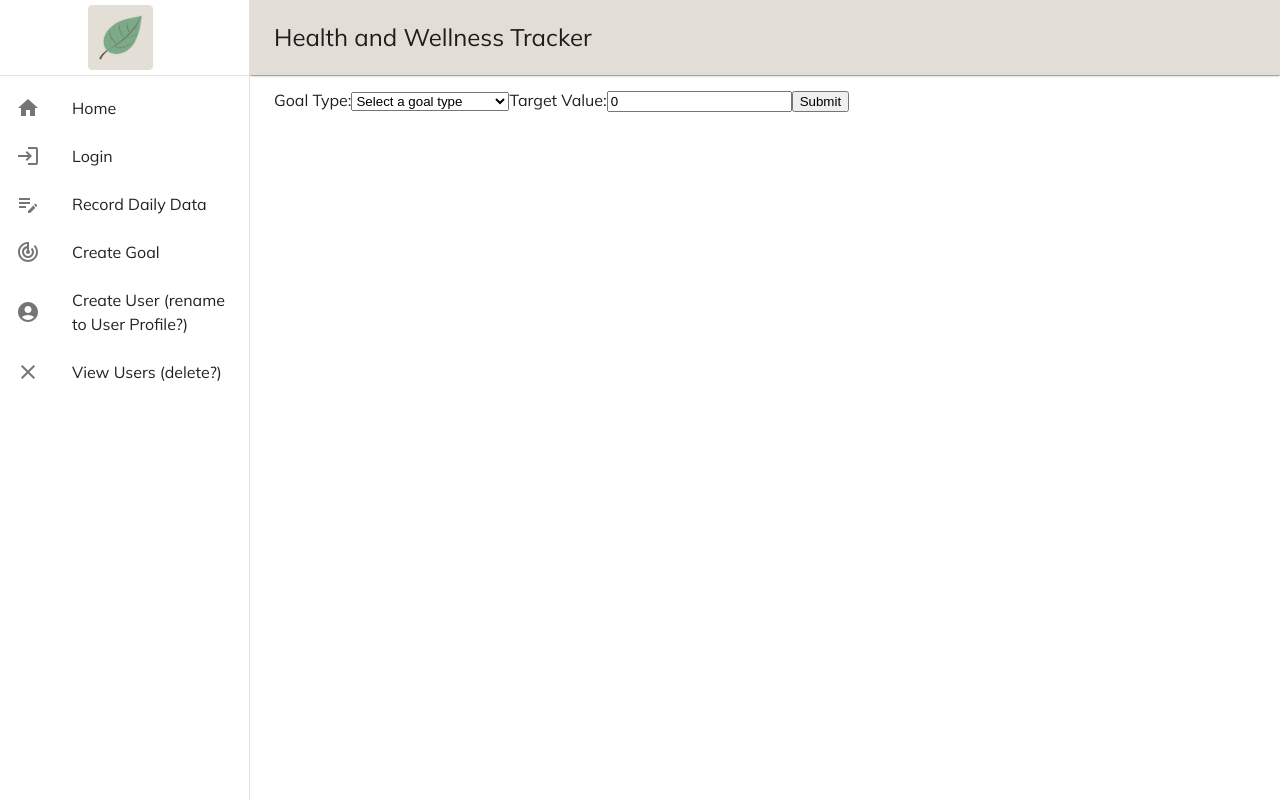
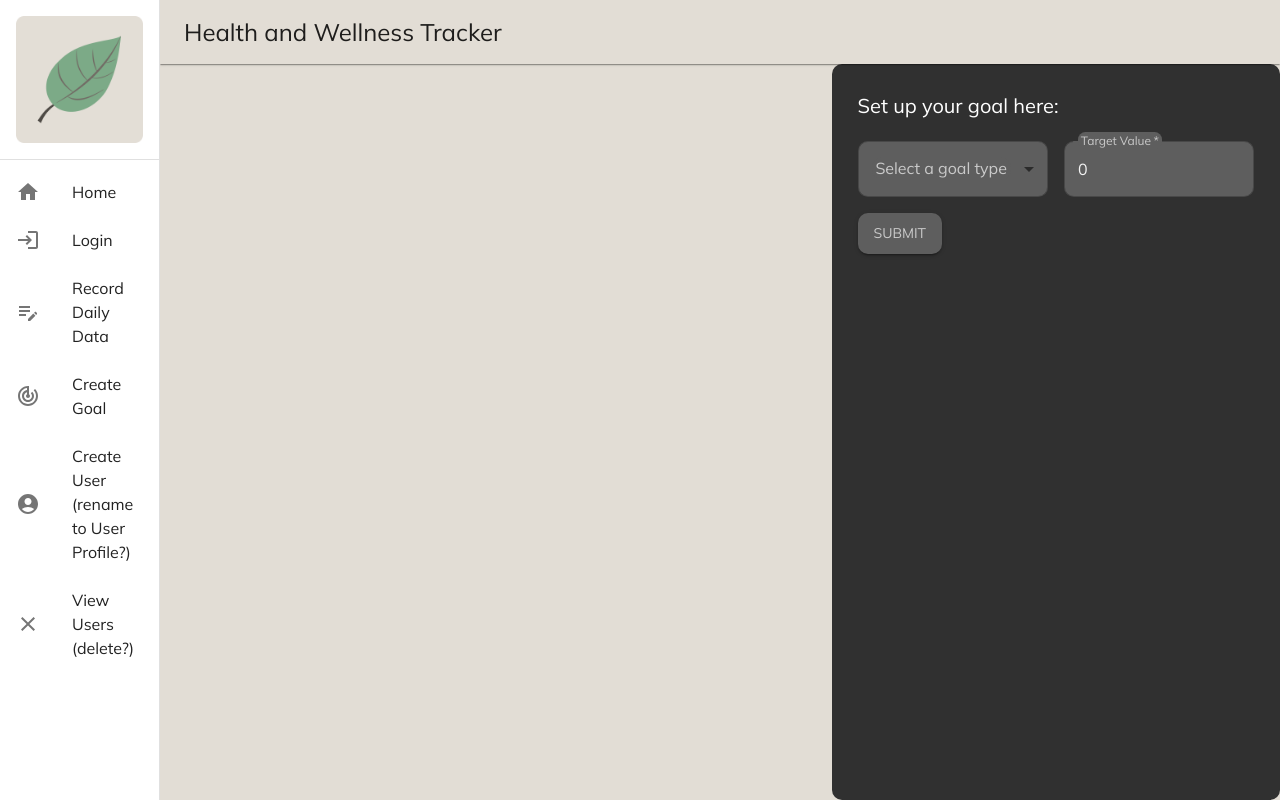
Before and after one commit to totallynotcory/CS763-Project, a React (Create React App) app in the folder code/client/: page /create-goal in a window 1280 px wide. Built offline with nearby package versions, Linux system fonts and the light colour scheme.

Commit message:
add ui to CreateGoal, CreateUser, dailydata

```diff
--- a/code/client/src/App.js
+++ b/code/client/src/App.js
@@ -1,29 +1,41 @@
 import "./App.css";
 import { BrowserRouter as Router, Route, Routes, Link } from "react-router-dom";
 import Home from "./components/Home.js";
-import Login from './components/Login.js';
+import Login from "./components/Login.js";
 import CreateUser from "./components/CreateUser.js";
 import ViewUsers from "./components/ViewUsers.js";
 import DailyData from "./components/DailyData.js";
-import CreateGoal from './components/CreateGoal.js';
+import CreateGoal from "./components/CreateGoal.js";
 
 // Styling
-import { createTheme, CssBaseline, ThemeProvider,
-  Box, Drawer, AppBar, Toolbar, List, Typography, Divider,
-  ListItem, ListItemButton, ListItemIcon, ListItemText,
+import {
+  createTheme,
+  CssBaseline,
+  ThemeProvider,
+  Box,
+  Drawer,
+  AppBar,
+  Toolbar,
+  List,
+  Typography,
+  Divider,
+  ListItem,
+  ListItemButton,
+  ListItemIcon,
+  ListItemText,
 } from "@mui/material";
 
-import HomeIcon from '@mui/icons-material/Home';
-import LoginIcon from '@mui/icons-material/Login';
-import AccountCircleIcon from '@mui/icons-material/AccountCircle';
-import EditNoteIcon from '@mui/icons-material/EditNote';
-import TrackChangesIcon from '@mui/icons-material/TrackChanges';
-import CloseIcon from '@mui/icons-material/Close';
+import HomeIcon from "@mui/icons-material/Home";
+import LoginIcon from "@mui/icons-material/Login";
+import AccountCircleIcon from "@mui/icons-material/AccountCircle";
+import EditNoteIcon from "@mui/icons-material/EditNote";
+import TrackChangesIcon from "@mui/icons-material/TrackChanges";
+import CloseIcon from "@mui/icons-material/Close";
 
 import "@fontsource/mulish";
 
-const sidebarWidth = 250;
-const appBarHeight = 75;
+const sidebarWidth = "20vh";
+const appBarHeight = "4rem";
 
 const theme = createTheme({
   typography: {
@@ -31,7 +43,7 @@ const theme = createTheme({
   },
   palette: {
     primary: {
-      main: '#e2ddd5',
+      main: "#e2ddd5",
     },
   },
 });
@@ -40,21 +52,24 @@ function App() {
   return (
     <ThemeProvider theme={theme}>
       <Router>
-    <Box sx={{ display: 'flex' }}>
+        <Box sx={{ display: "flex" }}>
           <CssBaseline />
 
           {/* AppBar at the top */}
           <AppBar
             position="fixed"
-        sx={{ width: `calc(100% - ${sidebarWidth}px)`,
-              ml: `${sidebarWidth}px`,
-              height: `${appBarHeight}px`,
-              bgcolor: 'primary.main',
-              boxShadow: theme.shadows[1]
+            sx={{
+              width: `calc(100% - ${sidebarWidth})`,
+              ml: `${sidebarWidth}`,
+              height: `${appBarHeight}`,
+              bgcolor: "primary.main",
+              boxShadow: theme.shadows[1],
             }}
           >
-        <Toolbar sx={{ display: 'flex', alignItems: 'center', height: '100%' }}>
-          <Typography variant="h5" noWrap component="div" >
+            <Toolbar
+              sx={{ display: "flex", alignItems: "center", height: "100%" }}
+            >
+              <Typography variant="h5" noWrap component="div">
                 Health and Wellness Tracker
               </Typography>
             </Toolbar>
@@ -62,56 +77,86 @@ function App() {
 
           {/* Left side navigation drawer */}
           <Drawer
-        sx={{ width: sidebarWidth,
+            sx={{
+              width: sidebarWidth,
               flexShrink: 0,
-              '& .MuiDrawer-paper': {width: sidebarWidth, boxSizing: 'border-box' }
+              "& .MuiDrawer-paper": {
+                width: sidebarWidth,
+                boxSizing: "border-box",
+              },
             }}
             variant="permanent"
             anchor="left"
           >
-        <img src="/app-logo.png" alt="Logo" style={{ height: `${appBarHeight - 10}px`, width: `${appBarHeight - 10}px`, margin: '5px 0px 5px 87.5px'}} />
+            <img
+              src="/app-logo.png"
+              alt="Logo"
+              style={{
+                height: `${appBarHeight - "4rem"}`,
+                width: `${appBarHeight - "4rem"}`,
+                margin: "10%",
+              }}
+            />
             <Divider />
 
             {/* Sidebar Navigation */}
             <List>
               <ListItem disablePadding>
                 <ListItemButton component={Link} to="/">
-              <ListItemIcon> <HomeIcon /> </ListItemIcon>
+                  <ListItemIcon>
+                    {" "}
+                    <HomeIcon />{" "}
+                  </ListItemIcon>
                   <ListItemText primary="Home" />
                 </ListItemButton>
               </ListItem>
 
               <ListItem disablePadding>
                 <ListItemButton component={Link} to="/login">
-              <ListItemIcon> <LoginIcon /> </ListItemIcon>
+                  <ListItemIcon>
+                    {" "}
+                    <LoginIcon />{" "}
+                  </ListItemIcon>
                   <ListItemText primary="Login" />
                 </ListItemButton>
               </ListItem>
 
               <ListItem disablePadding>
                 <ListItemButton component={Link} to="/enter-daily-data">
-              <ListItemIcon> <EditNoteIcon /> </ListItemIcon>
+                  <ListItemIcon>
+                    {" "}
+                    <EditNoteIcon />{" "}
+                  </ListItemIcon>
                   <ListItemText primary="Record Daily Data" />
                 </ListItemButton>
               </ListItem>
 
               <ListItem disablePadding>
                 <ListItemButton component={Link} to="/create-goal">
-              <ListItemIcon> <TrackChangesIcon /> </ListItemIcon>
+                  <ListItemIcon>
+                    {" "}
+                    <TrackChangesIcon />{" "}
+                  </ListItemIcon>
                   <ListItemText primary="Create Goal" />
                 </ListItemButton>
               </ListItem>
 
               <ListItem disablePadding>
                 <ListItemButton component={Link} to="/create-user">
-              <ListItemIcon> <AccountCircleIcon /> </ListItemIcon>
+                  <ListItemIcon>
+                    {" "}
+                    <AccountCircleIcon />{" "}
+                  </ListItemIcon>
                   <ListItemText primary="Create User (rename to User Profile?)" />
                 </ListItemButton>
               </ListItem>
 
               <ListItem disablePadding>
                 <ListItemButton component={Link} to="/view-users">
-              <ListItemIcon> <CloseIcon /> </ListItemIcon>
+                  <ListItemIcon>
+                    {" "}
+                    <CloseIcon />{" "}
+                  </ListItemIcon>
                   <ListItemText primary="View Users (delete?)" />
                 </ListItemButton>
               </ListItem>
@@ -121,7 +166,7 @@ function App() {
           {/* Main content */}
           <Box
             component="main"
-        sx={{ flexGrow: 1, bgcolor: 'background.default', p: 3 }}
+            sx={{ flexGrow: 1, bgcolor: "background.default", p: 3 }}
           >
             <Toolbar />
 
@@ -134,7 +179,6 @@ function App() {
               <Route path="/enter-daily-data" element={<DailyData />} />
               <Route path="/create-goal" element={<CreateGoal />} />
             </Routes>
-
           </Box>
         </Box>
       </Router>
--- a/code/client/src/components/CreateGoal.js
+++ b/code/client/src/components/CreateGoal.js
@@ -1,10 +1,26 @@
-import { useState } from 'react'
-import apiClient from '../services/apiClient.js';
+import apiClient from "../services/apiClient.js";
+import React, { useState } from "react";
+import {
+  Box,
+  Typography,
+  TextField,
+  Grid,
+  Slider,
+  FormControlLabel,
+  Radio,
+  RadioGroup,
+  FormControl,
+  InputLabel,
+  Select,
+  MenuItem,
+  InputAdornment,
+} from "@mui/material";
+import { Button } from "@mui/material";
 
 function CreateGoal() {
   const [goalFormData, setGoalFormData] = useState({
-        type: '',
-        targetValue: 0
+    type: "",
+    targetValue: 0,
   });
 
   // Handle input changes
@@ -12,7 +28,7 @@ function CreateGoal() {
     const { name, value } = e.target;
     setGoalFormData((prevData) => ({
       ...prevData,
-        [name]: value
+      [name]: value,
     }));
   };
 
@@ -20,44 +36,153 @@ function CreateGoal() {
   const handleSubmit = async (event) => {
     event.preventDefault(); // Prevent default form submission behavior (e.g. page reload)
     try {
-        console.log(goalFormData)
+      console.log(goalFormData);
       // Sends a POST request to the backend with the form data
-        await apiClient.post('/create-goal', goalFormData);
+      await apiClient.post("/create-goal", goalFormData);
     } catch (error) {
-        console.error('Error creating goal:', error);
+      console.error("Error creating goal:", error);
     }
   };
 
   return (
+    <Box
+      sx={{
+        position: "fixed", // Change to fixed to attach it to the screen
+        top: 0,
+        left: 0,
+        right: 0,
+        bottom: 0,
+        backgroundColor: "#E2DDD5", // Background color
+        display: "flex",
+        justifyContent: "flex-end", // Align the content to the right
+        height: "100vh",
+      }}
+    >
+      <Box
+        sx={{
+          position: "absolute",
+          top: "4rem",
+          right: 0,
+          bottom: 0,
+          width: "35%",
+          padding: "2%",
+          backgroundColor: "#303030",
+          borderRadius: "10px",
+          color: "white",
+          height: "calc(100vh - 4rem)",
+          overflowY: "auto",
+        }}
+      >
+        <Typography variant="h6" gutterBottom sx={{ marginBottom: "5%" }}>
+          Set up your goal here:
+        </Typography>
+        {/* Set up your goal here:*/}
         <form onSubmit={handleSubmit}>
-
-      <label>Goal Type:</label>
-      <select
-        name="type"
+          <Grid container spacing={2}>
+            <Grid item xs={12} md={6}>
+              <FormControl fullWidth>
+                <InputLabel
+                  sx={{
+                    backgroundColor: "#5E5E5E", // question font background color
+                    padding: "0 2%",
+                    color: "#CACACA", // font color when unfocused
+                    borderRadius: "10px",
+                    "&.Mui-focused": {
+                      // font color when focused
+                      color: "#F8DEBD",
+                      borderRadius: "10px",
+                    },
+                  }}
+                >
+                  Select a goal type
+                </InputLabel>
+                <Select
+                  name="type" // Add name to ensure proper handling
                   value={goalFormData.type}
                   onChange={handleChange}
-        required
+                  label="Select a goal type"
+                  sx={{
+                    backgroundColor: "#5E5E5E",
+                    borderRadius: "10px",
+                    "& .MuiInputBase-input": {
+                      color: "#F4F4F4", // text in box(answer) - text color
+                    },
+                  }}
+                  MenuProps={{
+                    PaperProps: {
+                      sx: {
+                        backgroundColor: "#6F6F6F", // dropdown background color
+                        color: "#F4F4F4", // dropdown text color
+                      },
+                    },
+                  }}
                 >
-        <option value="" disabled>Select a goal type</option>
-        <option value="sleep">Sleep (Hours)</option>
-        <option value="weight">Weight (lbs)</option>
-        <option value="steps">Steps (Step Count)</option>
-        <option value="water">Water Intake (Glasses)</option>
-        <option value="exercise">Exercise (Minutes)</option>
-      </select>
+                  <MenuItem value="sleep">Sleep (Hours)</MenuItem>
+                  <MenuItem value="weight">Weight (lbs)</MenuItem>
+                  <MenuItem value="steps">Steps (Step Count)</MenuItem>
+                  <MenuItem value="water">Water Intake (Glasses)</MenuItem>
+                  <MenuItem value="exercise">Exercise (Minutes)</MenuItem>
+                </Select>
+              </FormControl>
+            </Grid>
 
-      <label>Target Value:</label>
-      <input
+            <Grid item xs={12} md={6}>
+              <FormControl fullWidth>
+                <TextField
                   type="number"
                   name="targetValue"
+                  label="Target Value"
                   value={goalFormData.targetValue}
                   onChange={handleChange}
                   required
+                  InputLabelProps={{
+                    sx: {
+                      backgroundColor: "#5E5E5E", // question font background color
+                      padding: "0 2%",
+                      color: "#CACACA", // font color when unfocused
+                      borderRadius: "10px",
+                      "&.Mui-focused": {
+                        // font color when focused
+                        color: "#F8DEBD",
+                        borderRadius: "10px",
+                      },
+                    },
+                  }}
+                  InputProps={{
+                    sx: {
+                      backgroundColor: "#5E5E5E",
+                      borderRadius: "10px",
+                      "& .MuiInputBase-input": {
+                        color: "#F4F4F4", // text in box(answer) - text color
+                      },
+                    },
+                  }}
+                  fullWidth
                 />
-
-      <button type="submit">Submit</button>
+              </FormControl>
+            </Grid>
+            <Grid item xs={12}>
+              <Button
+                type="submit"
+                variant="contained"
+                sx={{
+                  backgroundColor: "#5E5E5E",
+                  color: "#CACACA",
+                  borderRadius: "10px",
+                  padding: "2% 4%",
+                  "&:hover": {
+                    backgroundColor: "#F8DEBD",
+                    color: "#303030",
+                  },
+                }}
+              >
+                Submit
+              </Button>
+            </Grid>
+          </Grid>
         </form>
-  )
-
+      </Box>
+    </Box>
+  );
 }
-export default CreateGoal
+export default CreateGoal;
--- a/code/client/src/components/CreateUser.js
+++ b/code/client/src/components/CreateUser.js
@@ -1,16 +1,31 @@
 //IN PROGRESS
 
-import { useState } from 'react'
-import apiClient from '../services/apiClient.js';
+import { useState } from "react";
+import apiClient from "../services/apiClient.js";
+import {
+  Box,
+  Typography,
+  TextField,
+  Grid,
+  Slider,
+  FormControlLabel,
+  Radio,
+  RadioGroup,
+  FormControl,
+  InputLabel,
+  Select,
+  MenuItem,
+  InputAdornment,
+} from "@mui/material";
+import { Button } from "@mui/material";
 
 function CreateUser() {
-
   // State for form input values
   const [formData, setFormData] = useState({
-    userId: '',
-    name: '',
-    email: '',
-    passwordHashed: ''
+    userId: "",
+    name: "",
+    email: "",
+    passwordHashed: "",
   });
 
   // Handle input changes and update formData state
@@ -18,7 +33,7 @@ function CreateUser() {
     const { name, value } = e.target;
     setFormData((prevData) => ({
       ...prevData,
-      [name]: value
+      [name]: value,
     }));
   };
 
@@ -26,15 +41,42 @@ function CreateUser() {
   const handleSubmit = async (event) => {
     event.preventDefault(); // Prevent default form submission behavior (e.g. page reload)
     try {
-      await apiClient.post('/create-user', formData);
+      await apiClient.post("/create-user", formData);
     } catch (error) {
-      console.error('Error creating user:', error);
+      console.error("Error creating user:", error);
     }
   };
 
   return (
+    <Box
+      sx={{
+        position: "fixed", // Change to fixed to attach it to the screen
+        top: 0,
+        left: 0,
+        right: 0,
+        bottom: 0,
+        backgroundColor: "#E2DDD5", // Background color
+        display: "flex",
+        justifyContent: "flex-end", // Align the content to the right
+        height: "100vh",
+      }}
+    >
+      <Box
+        sx={{
+          position: "absolute",
+          top: "4rem",
+          right: 0,
+          bottom: 0,
+          width: "35%",
+          padding: "2%",
+          backgroundColor: "#303030",
+          borderRadius: "10px",
+          color: "white",
+          height: "calc(100vh - 4rem)",
+          overflowY: "auto",
+        }}
+      >
         <form onSubmit={handleSubmit}>
-
           <label>Name (First & Last)</label>
           <input
             type="text"
@@ -61,8 +103,9 @@ function CreateUser() {
 
           <button type="submit">Submit</button>
         </form>
-  )
-
+      </Box>
+    </Box>
+  );
 }
 
-export default CreateUser
+export default CreateUser;
--- a/code/client/src/components/DailyData.js
+++ b/code/client/src/components/DailyData.js
@@ -36,23 +36,43 @@ function DailyData() {
   return (
     <Box
       sx={{
-        padding: "20px",
+        position: "fixed", // Change to fixed to attach it to the screen
+        top: 0,
+        left: 0,
+        right: 0,
+        bottom: 0,
+        backgroundColor: "#E2DDD5", // Background color
+        display: "flex",
+        justifyContent: "flex-end", // Align the content to the right
+        height: "100vh",
+      }}
+    >
+      <Box
+        sx={{
+          position: "absolute",
+          top: "4rem",
+          right: 0,
+          bottom: 0,
+          width: "35%",
+          padding: "2%",
           backgroundColor: "#303030",
           borderRadius: "10px",
           color: "white",
+          height: "calc(100vh - 4rem)",
+          overflowY: "auto",
         }}
       >
         <Typography variant="h6" gutterBottom>
           Enter your data here:
         </Typography>
 
-      <Typography variant="body1" gutterBottom>
+        <Typography variant="body1" gutterBottom sx={{ marginBottom: "5%" }}>
           {date}
         </Typography>
 
         {/* Weight */}
         <Grid container spacing={2}>
-        <Grid item xs={6}>
+          <Grid item xs={12} md={6}>
             <TextField
               label="Weight"
               variant="filled"
@@ -93,9 +113,9 @@ function DailyData() {
             />
           </Grid>
           {/* Steps Count */}
-        <Grid item xs={6}>
+          <Grid item xs={12} md={6}>
             <TextField
-            label="Step count"
+              label="Count"
               variant="filled"
               fullWidth
               value={steps}
@@ -134,7 +154,7 @@ function DailyData() {
             />
           </Grid>
           {/* Sleep hour */}
-        <Grid item xs={6}>
+          <Grid item xs={12} md={6}>
             <TextField
               label="Sleep"
               variant="filled"
@@ -176,7 +196,7 @@ function DailyData() {
           </Grid>
 
           {/* water */}
-        <Grid item xs={6}>
+          <Grid item xs={12} md={6}>
             <TextField
               label="Water"
               variant="filled"
@@ -293,7 +313,7 @@ function DailyData() {
             <InputLabel
               sx={{
                 backgroundColor: "#5E5E5E", // question font background color
-                padding: "0 8px",
+                padding: "0 2%",
                 color: "#CACACA", // font color when unfocused
                 borderRadius: "10px",
                 "&.Mui-focused": {
@@ -338,7 +358,7 @@ function DailyData() {
               <InputLabel
                 sx={{
                   backgroundColor: "#5E5E5E", // question font background color
-                padding: "0 8px",
+                  padding: "0 2%",
                   color: "#CACACA", // font color when unfocused
                   borderRadius: "10px",
                   "&.Mui-focused": {
@@ -383,7 +403,7 @@ function DailyData() {
             <InputLabel
               sx={{
                 backgroundColor: "#5E5E5E", // question font background color
-                padding: "0 8px",
+                padding: "0 2%",
                 color: "#CACACA", // font color when unfocused
                 borderRadius: "10px",
                 "&.Mui-focused": {
@@ -427,7 +447,7 @@ function DailyData() {
             <InputLabel
               sx={{
                 backgroundColor: "#5E5E5E", // question font background color
-                padding: "0 8px",
+                padding: "0 2%",
                 color: "#CACACA", // font color when unfocused
                 borderRadius: "10px",
                 "&.Mui-focused": {
@@ -471,7 +491,7 @@ function DailyData() {
             <InputLabel
               sx={{
                 backgroundColor: "#5E5E5E", // question font background color
-                padding: "0 8px",
+                padding: "0 2%",
                 color: "#CACACA", // font color when unfocused
                 borderRadius: "10px",
                 "&.Mui-focused": {
@@ -511,6 +531,7 @@ function DailyData() {
         </Grid> */}
         </Grid>
       </Box>
+    </Box>
   );
 }
 
```
Lines whose indentation alone changed are shown as unchanged.
